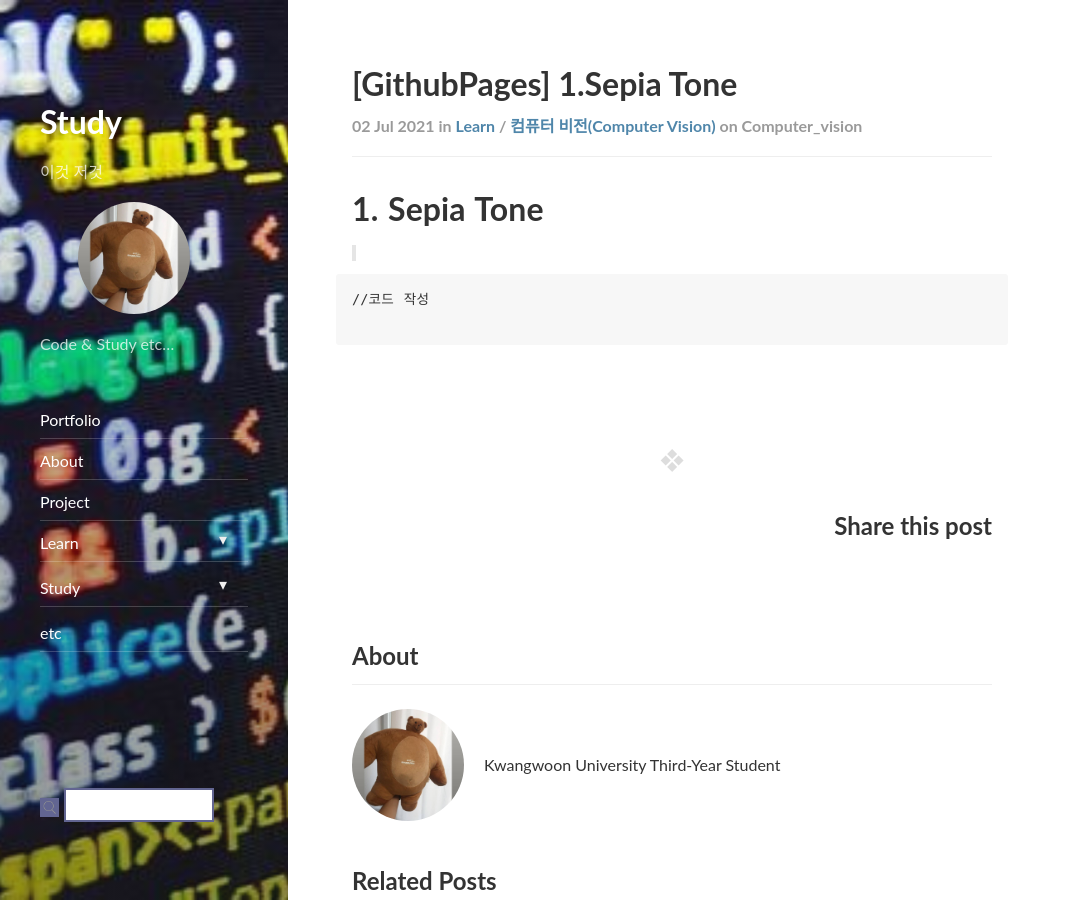
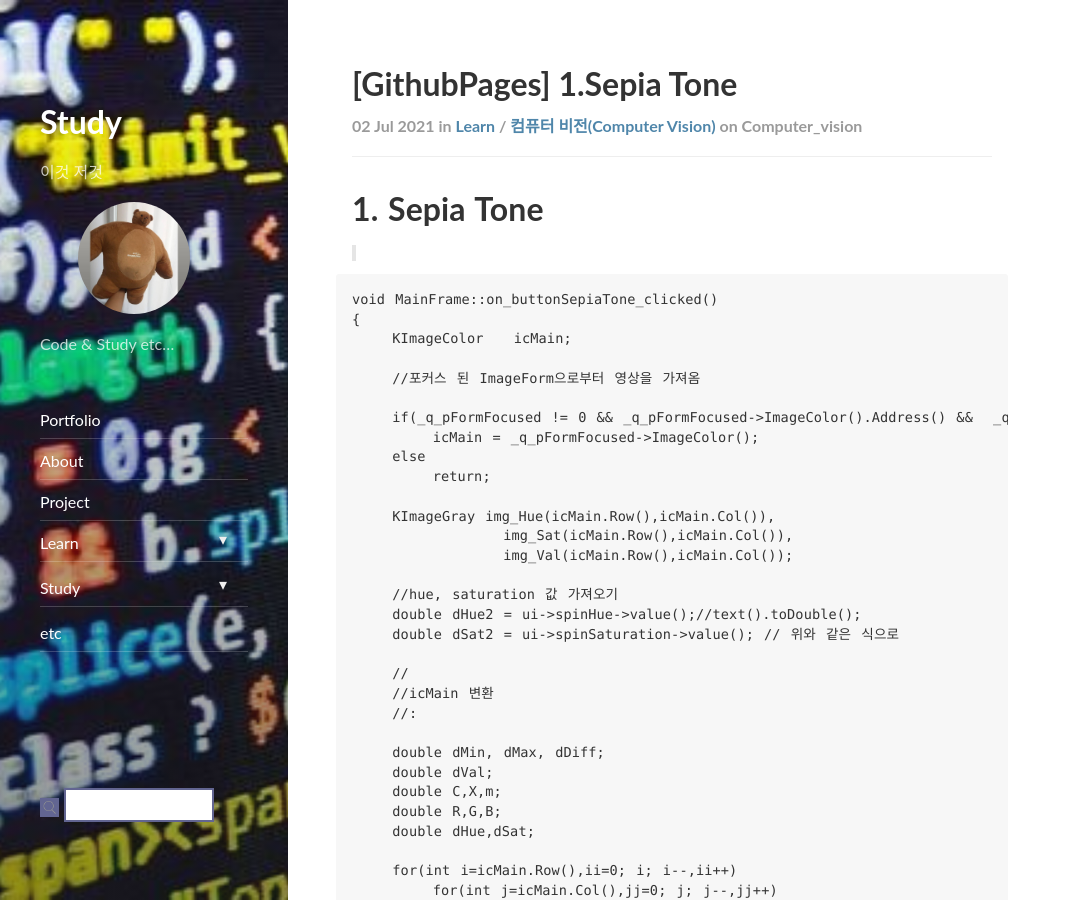
Before and after one commit to ekgus2222/ekgus2222.github.io, a Jekyll site: the page built from _posts/learn/computer_vision/2021-07-02-making-blog.md, in a window 1280 px wide and 900 px high. Shown: the whole window, without its empty margins (0-1071 px from the left). Built offline with Jekyll 4.4.1, drawn with Linux system fonts in a browser that asks for light colours; nearby versions of some CDN libraries; comment, search, counter and statistics services are not loaded; some of the changed text lies outside the part shown.

Commit message:
Update 2021-07-02-making-blog.md

````diff
--- a/_posts/learn/computer_vision/2021-07-02-making-blog.md
+++ b/_posts/learn/computer_vision/2021-07-02-making-blog.md
@@ -16,6 +16,137 @@ use_math: true
 
 
 ```C++
-//코드 작성
+void MainFrame::on_buttonSepiaTone_clicked()
+{
+    KImageColor   icMain;
+
+    //포커스 된 ImageForm으로부터 영상을 가져옴
+
+    if(_q_pFormFocused != 0 && _q_pFormFocused->ImageColor().Address() &&  _q_pFormFocused->ID() == "OPEN")
+        icMain = _q_pFormFocused->ImageColor();
+    else
+        return;
+
+    KImageGray img_Hue(icMain.Row(),icMain.Col()),
+               img_Sat(icMain.Row(),icMain.Col()),
+               img_Val(icMain.Row(),icMain.Col());
+
+    //hue, saturation 값 가져오기
+    double dHue2 = ui->spinHue->value();//text().toDouble();
+    double dSat2 = ui->spinSaturation->value(); // 위와 같은 식으로
+
+    //
+    //icMain 변환
+    //:
+
+    double dMin, dMax, dDiff;
+    double dVal;
+    double C,X,m;
+    double R,G,B;
+    double dHue,dSat;
+
+    for(int i=icMain.Row(),ii=0; i; i--,ii++)
+        for(int j=icMain.Col(),jj=0; j; j--,jj++)
+        {
+            dMin  = std::min(std::min(icMain[ii][jj].r,icMain[ii][jj].g),icMain[ii][jj].b);
+            dMax  = std::max(std::max(icMain[ii][jj].r,icMain[ii][jj].g),icMain[ii][jj].b);
+            dDiff = dMax - dMin;
+
+            //value
+            dVal = dMax/255.0;
+            img_Val[ii][jj]= dVal*255;
+
+            //saturation
+            dSat = dDiff/dMax;
+
+            //hue
+            if(dMax == (double)(icMain[ii][jj].r)) //maximun = red
+                dHue = 60.0 * (double)(icMain[ii][jj].g-icMain[ii][jj].b)/dDiff;
+            else if(dMax == (double)(icMain[ii][jj].g))
+                dHue = 60.0 * (double)(icMain[ii][jj].b-icMain[ii][jj].r)/dDiff + 120.0;
+            else
+                dHue = 60.0 * (double)(icMain[ii][jj].r-icMain[ii][jj].g)/dDiff + 240.0;
+
+            if(dHue == 360.0)
+                dHue = 0.0;
+
+            img_Hue[ii][jj]=dHue/360.0 * 255;
+            img_Sat[ii][jj]=dSat * 255.0;
+
+            dHue = dHue2;
+            dSat = dSat2;
+
+            C = dVal*dSat;
+            X = C*(1-std::fabs(fmod(dHue/60,2)-1));
+            m = dVal - C;
+
+            if(dHue>=0&&dHue<60)
+            {
+                R = C;
+                G = X;
+                B = 0;
+            }
+            else if (dHue>=60&&dHue<120)
+            {
+                R = X;
+                G = C;
+                B = 0;
+            }
+            else if (dHue>=120&&dHue<180)
+            {
+                R = 0;
+                G = C;
+                B = X;
+            }
+            else if (dHue>=180&&dHue<240)
+            {
+                R = 0;
+                G = X;
+                B = C;
+            }
+            else if (dHue>=240&&dHue<300)
+            {
+                R = X;
+                G = 0;
+                B = C;
+            }
+            else if (dHue>=300&&dHue<360)
+            {
+                R = C;
+                G = 0;
+                B = X;
+            }
+
+
+            icMain[ii][jj].r=(R+m)*255.0;
+            icMain[ii][jj].g=(G+m)*255.0;
+            icMain[ii][jj].b=(B+m)*255.0;
+
+        }
+
+    //출력을 위한 ImageForm 생성
+    //sepia
+    ImageForm*  q_pForm = new ImageForm(icMain, "Sepia Tone", this);
+    _plpImageForm->Add(q_pForm);
+    q_pForm->show();
+
+
+    //HSV
+    ImageForm*  q_pHue = new ImageForm(img_Hue,"Hue",this);
+    _plpImageForm->Add(q_pHue);
+    q_pHue->show();
+
+    ImageForm*  q_pSat = new ImageForm(img_Sat,"Sat",this);
+    _plpImageForm->Add(q_pSat);
+    q_pSat->show();
+
+    ImageForm*  q_pVal = new ImageForm(img_Val,"Val",this);
+    _plpImageForm->Add(q_pVal);
+    q_pVal->show();
+
+
+    //UI 활성화 갱신
+    UpdateUI();
+}
 
 ```
````
